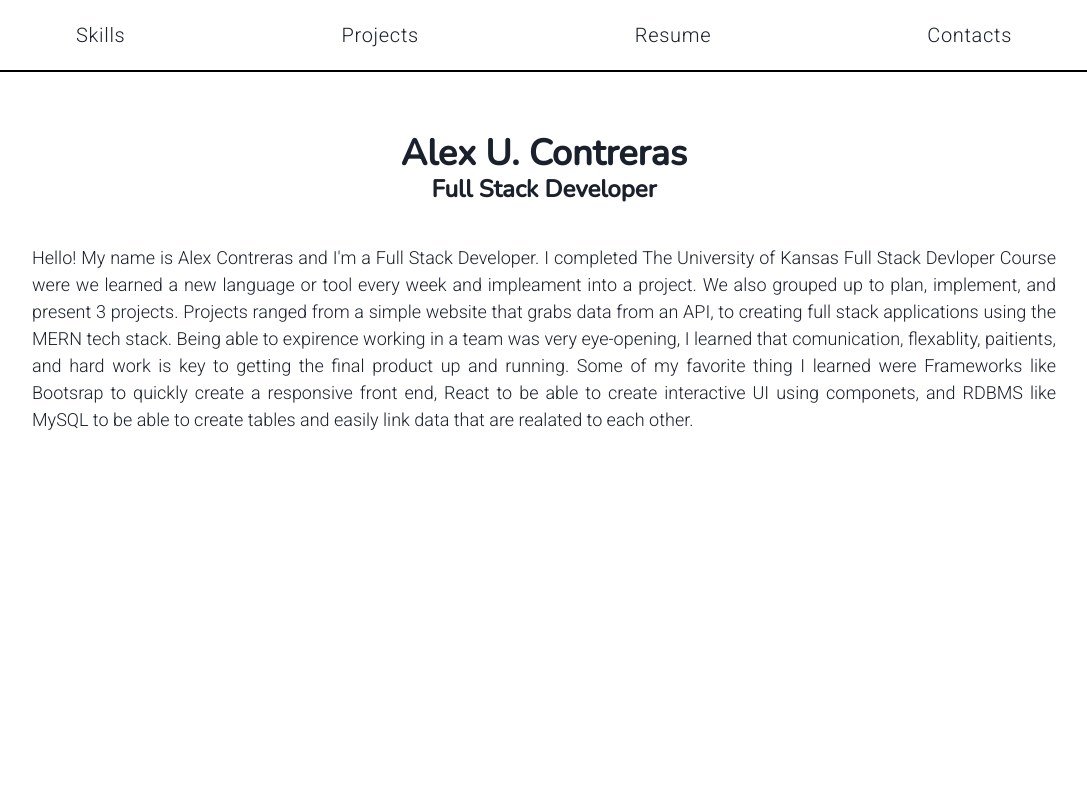
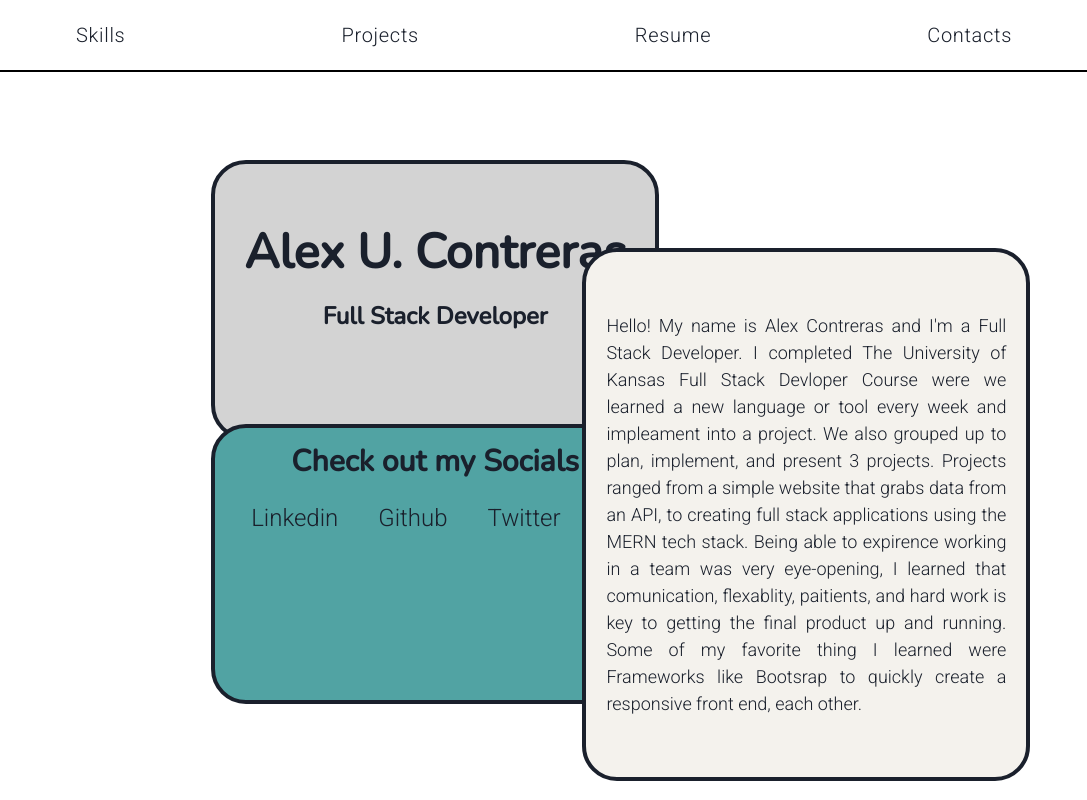
Before and after one commit to AlexUrielContreras/alex-website, a React (Create React App) app: page / in a window 1280 px wide. Shown: the whole page, without its empty margins (96-1183 px from the left). Built offline with nearby package versions, Linux system fonts and the light colour scheme.

Commit message:
style: made content into blocks stacked in a column

```diff
--- a/src/pages/About.js
+++ b/src/pages/About.js
@@ -1,21 +1,41 @@
-import { Flex, Heading, Text } from '@chakra-ui/react'
+import { Flex, Heading, Text, Box, Link } from '@chakra-ui/react'
 function About() {
     return (
-
-        <Flex direction='column' textAlign='center' pt={10}>
-            <Heading as='h1' fontSize='4xl'>Alex U. Contreras</Heading>
-            <Heading as='h2' fontSize='2xl'>Full Stack Developer</Heading>
-
+        <>
+            <Flex p={{md: '5'}} mt={{base: '12'}} borderRadius='35' w={{md: '35vw'}} border='4px' justifyContent='center' h={{base: '25vh' , md:'35vh'}} position={{md: 'absolute'}} left={{xl: '24vw'}} top={{md: '15vh', xl: '14vh'}} bg={{base: 'lightgrey'}}>
+                <Box textAlign='center' mt={{base: '16', md: '10'}}>
+                    <Heading as='h1' fontSize={{base:'2.1rem',lg:'5xl'}}>Alex U. Contreras</Heading>
+                    <Heading as='h2' fontSize={{base: '1.41rem' ,lg:'2xl'}} mt={5}>Full Stack Developer</Heading>
+                </Box>
+            </Flex>
+            <Flex w={{md: '35vw'}} borderRadius='35' border='4px' mt='10' position={{md: 'absolute'}} right={{md: '12vw'}} top={{md: '15vh', xl: '26vh'}} bg='#f4f2ed' p='5' zIndex='1'>
                 <Text as='p' my={10} textAlign='justify' fontSize='lg'>
                     Hello! My name is Alex Contreras and I'm a Full Stack Developer. I completed The University of Kansas Full Stack Devloper Course were
                     we learned a new language or tool every week and impleament into a project. We also grouped up to plan, implement, and present 3 projects.
                     Projects ranged from a simple website that grabs data from an API, to creating full stack applications using the MERN tech stack.
                     Being able to expirence working in a team was very eye-opening, I learned that comunication, flexablity, paitients, and hard work is key to getting
                     the final product up and running. Some of my favorite thing I learned were Frameworks like Bootsrap to quickly create a responsive front end,
-                React to be able to create interactive UI using componets, and RDBMS like MySQL to be able to create tables and easily link data that are realated to
+
                     each other.
                 </Text>
             </Flex>
+
+            <Flex borderRadius='35' direction={{base:'column'}}p='4' mt='12' position={{md: 'absolute'}} bottom={{md: '10vh', xl: '12vh'}} left={{xl: '24vw'}}  border='4px' h={{base: '25vh', md:'35vh'}} w={{md: '35vw'}} bg= '#51a3a3' >
+
+                <Heading as='h2' fontSize={{base: '3xl'}} textAlign='center'>Check out my Socials</Heading>
+                <Flex  fontSize='2xl' direction={{base: 'column', md: 'row'}}>
+                    <Flex m={{md:'2',xl: '5'}} mt={2} justifyContent='center'>
+                        <Link href='https://www.linkedin.com/in/alex-contreras-788b55225/'>Linkedin</Link>
+                    </Flex>
+                    <Flex m={{md:'2',xl: '5'}}  mt={2} justifyContent='center'>
+                        <Link href='https://github.com/AlexUrielContreras' >Github</Link>
+                    </Flex>
+                    <Flex m={{md:'2',xl: '5'}}  justifyContent='center' mt={2}>
+                        <Link href='https://twitter.com/AUC829'>Twitter</Link>
+                    </Flex>
+                </Flex>
+            </Flex>
+        </>
 
     )
 };
```
Lines whose indentation alone changed are shown as unchanged.
